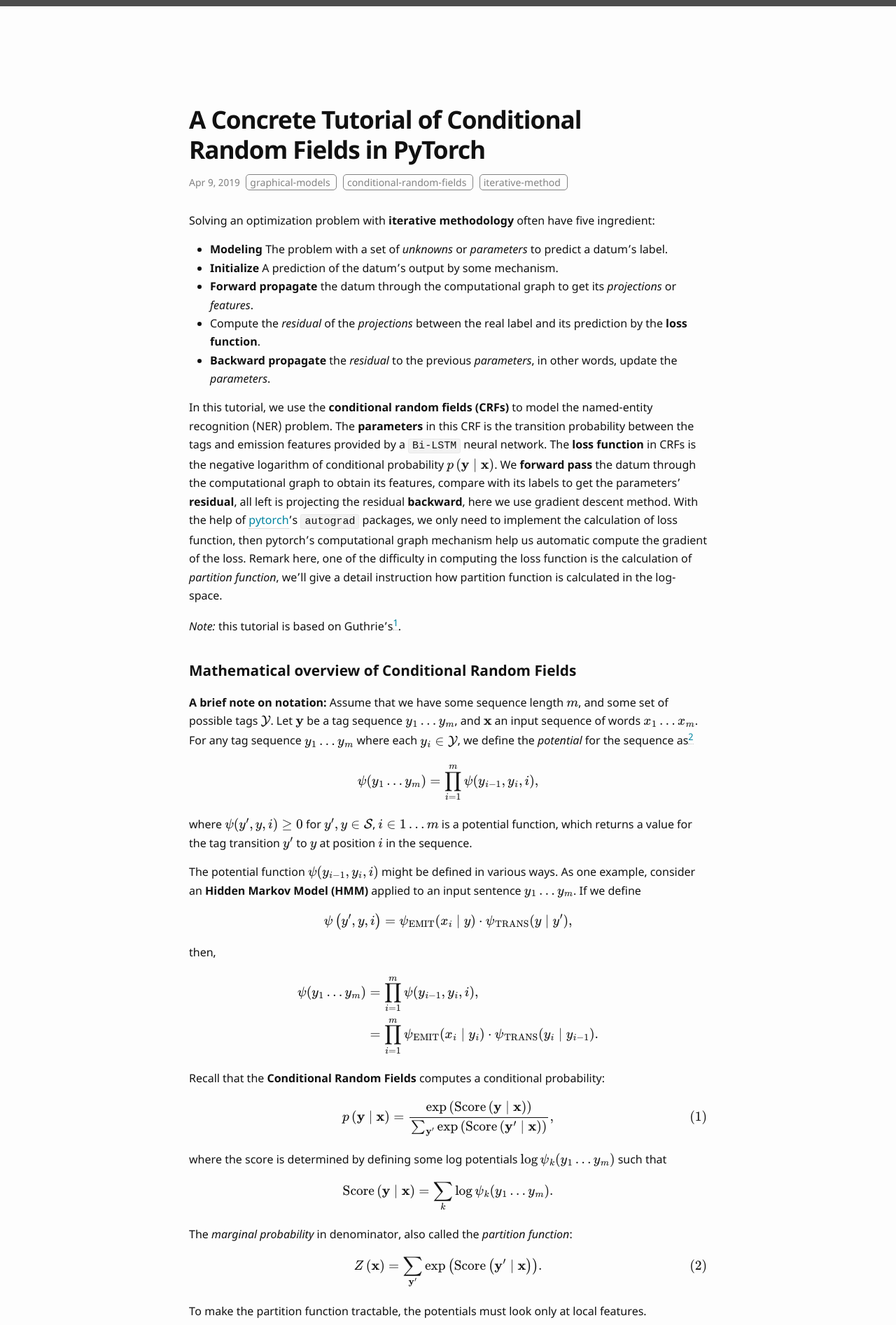
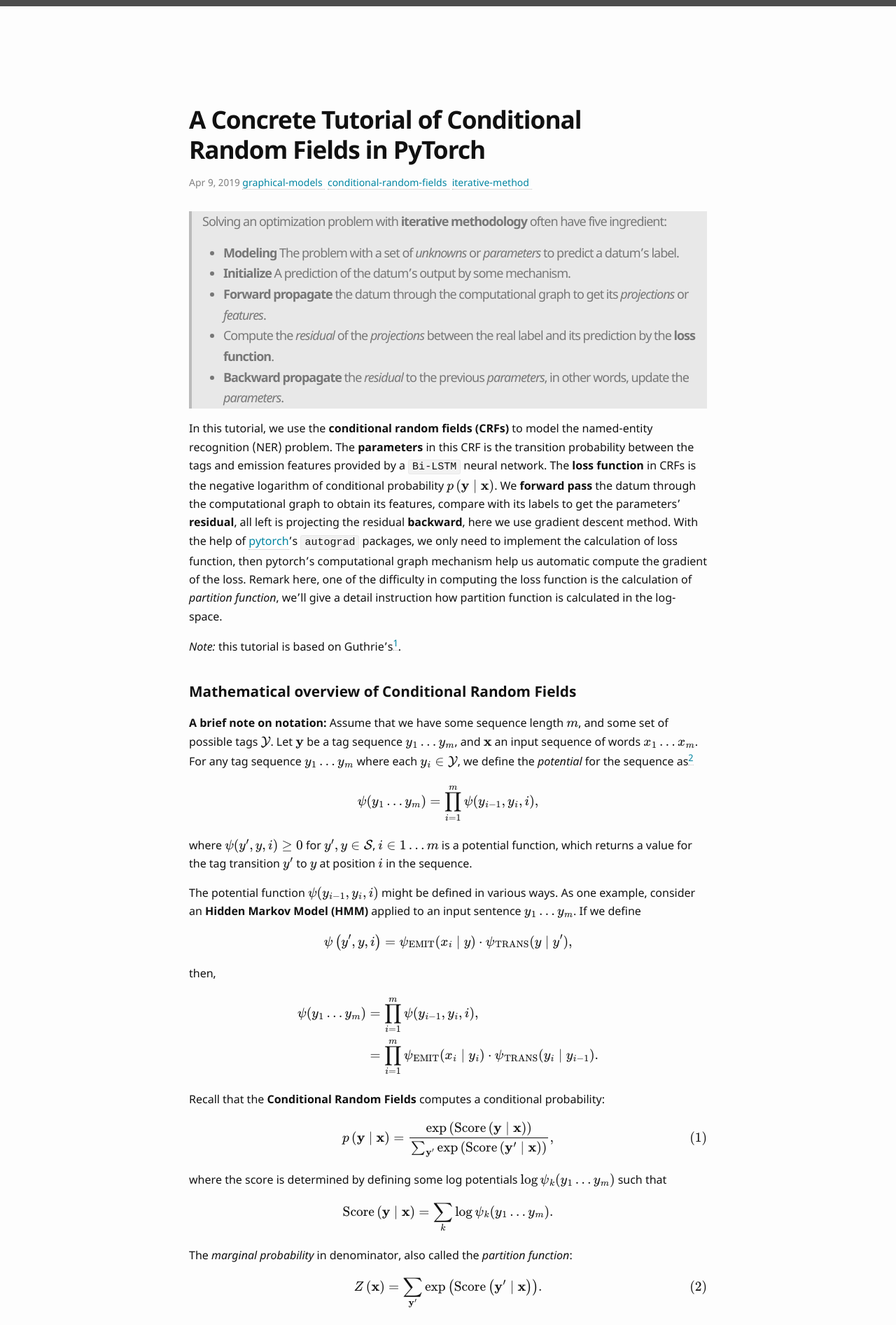
Before and after one commit to zhiqwang/zhiqwang.github.io, a Jekyll site: the page built from _posts/2019-04-09-A-Concrete-Tutorial-of-Conditional-Random-Fields-in-PyTorch.md, in a window 1280 px wide. Shown: the top 1894 px of the page at 70% size. Built offline with Jekyll 4.4.1, drawn with Linux system fonts in a browser that asks for light colours; formulas are drawn with MathJax 3; comment, search, counter and statistics services are not loaded.

Commit message:
Change posts list layout

```diff
--- a/_layouts/post.html
+++ b/_layouts/post.html
@@ -17,7 +17,7 @@ layout: default
       <span>
         {% for tag in page.tags %}
           {% capture tag_name %}{{ tag }}{% endcapture %}
-          <a class="post-tag" href="/tag/{{ tag_name }}"><nobr>{{ tag_name }}</nobr>&nbsp;</a>
+          <a class="code-link" href="/tag/{{ tag_name }}"><nobr>{{ tag_name }}</nobr>&nbsp;</a>
         {% endfor %}
       </span>
 
--- a/_posts/2019-04-09-A-Concrete-Tutorial-of-Conditional-Random-Fields-in-PyTorch.md
+++ b/_posts/2019-04-09-A-Concrete-Tutorial-of-Conditional-Random-Fields-in-PyTorch.md
@@ -5,12 +5,12 @@ tags: [graphical-models, conditional-random-fields, iterative-method]
 date: 2019-04-09 17:27:00 +0800
 ---
 
-Solving an optimization problem with **iterative methodology** often have five ingredient:
-- **Modeling** The problem with a set of *unknowns* or *parameters* to predict a datum's label.
-- **Initialize** A prediction of the datum's output by some mechanism.
-- **Forward propagate** the datum through the computational graph to get its *projections* or *features*.
-- Compute the *residual* of the *projections* between the real label and its prediction by the **loss function**.
-- **Backward propagate** the *residual* to the previous *parameters*, in other words, update the *parameters*.
+> Solving an optimization problem with **iterative methodology** often have five ingredient:
+> - **Modeling** The problem with a set of *unknowns* or *parameters* to predict a datum's label.
+> - **Initialize** A prediction of the datum's output by some mechanism.
+> - **Forward propagate** the datum through the computational graph to get its *projections* or *features*.
+> - Compute the *residual* of the *projections* between the real label and its prediction by the **loss function**.
+> - **Backward propagate** the *residual* to the previous *parameters*, in other words, update the *parameters*.
 
 In this tutorial, we use the **conditional random fields (CRFs)** to model the named-entity recognition (NER) problem. The **parameters** in this CRF is the transition probability between the tags and emission features provided by a `Bi-LSTM` neural network. The **loss function** in CRFs is the negative logarithm of conditional probability $p\left(\mathbf{y}\mid\mathbf{x}\right)$. We **forward pass** the datum through the computational graph to obtain its features, compare with its labels to get the parameters' **residual**, all left is projecting the residual **backward**, here we use gradient descent method. With the help of [pytorch](https://pytorch.org)'s `autograd` packages, we only need to implement the calculation of loss function, then pytorch's computational graph mechanism help us automatic compute the gradient of the loss. Remark here, one of the difficulty in computing the loss function is the calculation of *partition function*, we'll give a detail instruction how partition function is calculated in the log-space.
 
--- a/_sass/minima.scss
+++ b/_sass/minima.scss
@@ -21,7 +21,7 @@ $grey-color:       #828282 !default;
 $grey-color-light: lighten($grey-color, 40%) !default;
 $grey-color-dark:  darken($grey-color, 25%) !default;
 
-$teal-color:       #0085A1 !default;
+$teal-color:       #008081 !default;
 $teal-color-light: #17a2b8 !default;
 $teal-color-dark:  darken($teal-color, 25%) !default;
 
--- a/_sass/minima/_base.scss
+++ b/_sass/minima/_base.scss
@@ -139,12 +139,12 @@ a {
  * Blockquotes
  */
 blockquote {
-  color: $grey-color;
-  border-left: 4px solid $grey-color-light;
+  color: #777777;
+  border-left: 4px solid #bbbbbb;
   padding-left: $spacing-unit / 2;
   @include relative-font-size(1.125);
   letter-spacing: -1px;
-  font-style: italic;
+  background: $grey-color-light;
 
   > :last-child {
     margin-bottom: 0;
--- a/_sass/minima/_layout.scss
+++ b/_sass/minima/_layout.scss
@@ -2,7 +2,7 @@
  * Site header
  */
 
- .site-header {
+.site-header {
   background: #222;
   opacity: 0.8;
   min-height: $spacing-unit * 1.865;
@@ -12,7 +12,7 @@
 .site-title {
   @include relative-font-size(1.625);
   font-weight: 600;
-  color: #ffffff; // $teal-color;
+  color: white; // $teal-color;
   line-height: $base-line-height * $base-font-size * 2.25;
   letter-spacing: -1px;
   margin-bottom: 0;
@@ -20,7 +20,7 @@
 
   &,
   &:visited {
-    color: #ffffff; // $teal-color-dark;
+    color: white; // $teal-color-dark;
   }
 
   &:hover {
@@ -45,7 +45,7 @@
   }
 
   .page-link {
-    color: #ffffff; // $text-color;
+    color: white; // $text-color;
     line-height: $base-line-height;
 
     // Gaps between nav items, but not on the last one
@@ -190,7 +190,7 @@
     &:hover {
       border: 1px solid $brand-color;
       text-decoration: none;
-      color: #ffffff;
+      color: white;
       background: $brand-color;
     }
   }
@@ -202,7 +202,7 @@
       border-radius: 5px;
       border: 1px solid $brand-color;
       text-decoration: none;
-      color: #ffffff;
+      color: white;
       background: $brand-color;
     }
   }
@@ -210,7 +210,7 @@
 
 .post-link {
   display: block;
-  @include relative-font-size(1.75);
+  @include relative-font-size(1.625);
   font-weight: 600;
 
   &:hover {
```
Also changed, not shown: _posts/2018-03-31-Interpretation-of-matrix-calculus-with-Fréchet-derivative.md (+2 -0 lines).
